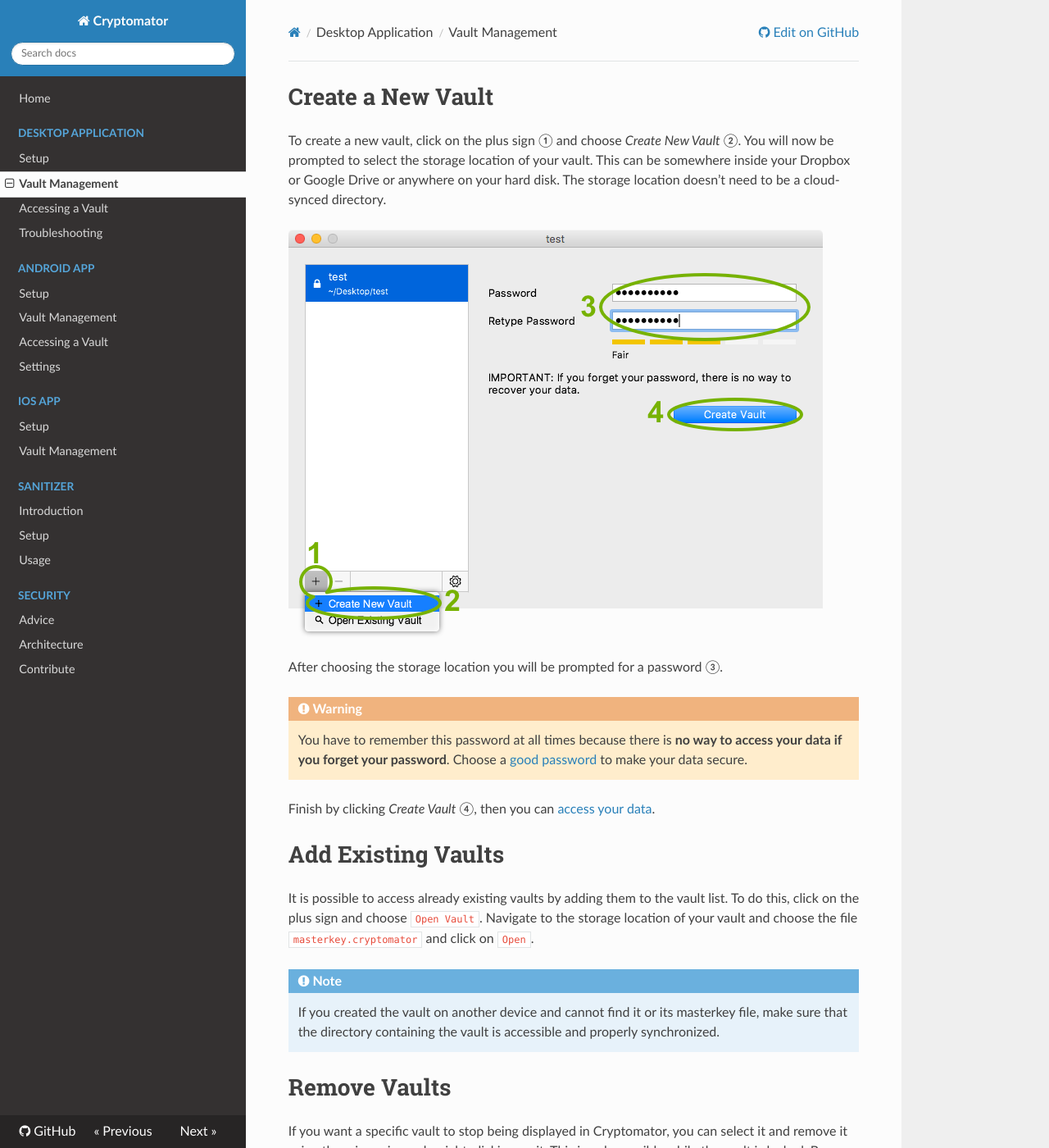
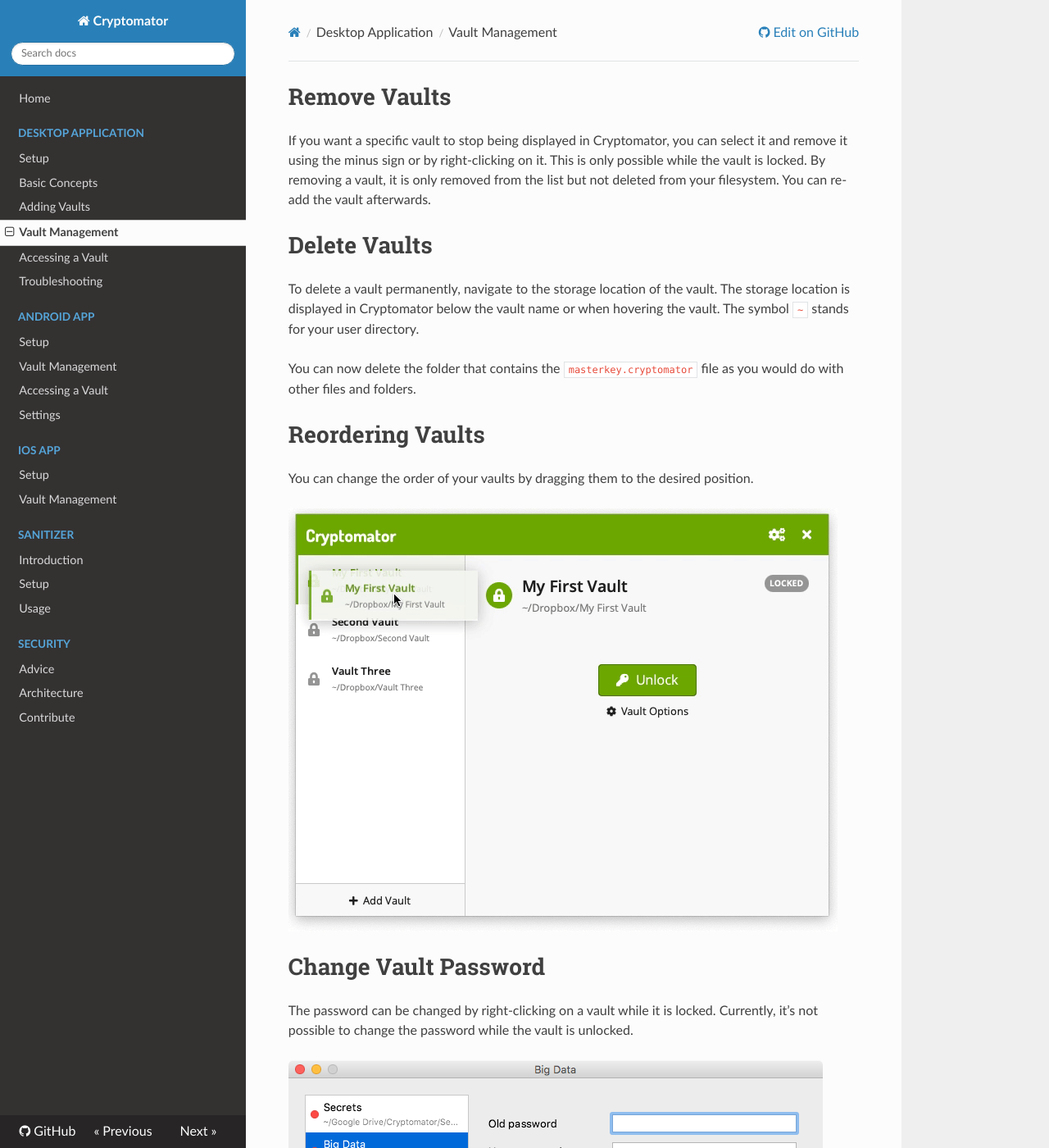
Before and after one commit to cryptomator/docs, an MkDocs documentation site: the page built from docs/desktop/vault-management.md, in a window 1280 px wide and 1400 px high. Shown: the whole window at 82% size. Built offline with MkDocs 1.6.1, drawn with Linux system fonts in a browser that asks for light colours; nearby versions of some CDN libraries.

```diff
--- a/docs/desktop/vault-management.md
+++ b/docs/desktop/vault-management.md
@@ -1,23 +1,3 @@
-# Create a New Vault
-
-To create a new vault, click on the plus sign ① and choose _Create New Vault_ ②. You will now be prompted to select the storage location of your vault. This can be somewhere inside your Dropbox or Google Drive or anywhere on your hard disk. The storage location doesn't need to be a cloud-synced directory.
-
-![How to create a new vault](../img/desktop/create-new-vault.png)
-
-After choosing the storage location you will be prompted for a password ③.
-
-!!! warning
-    You have to remember this password at all times because there is **no way to access your data if you forget your password**. Choose a [good password](../../security/advice/#good-passwords) to make your data secure.
-
-Finish by clicking _Create Vault_ ④, then you can [access your data](access-vault.md).
-
-# Add Existing Vaults
-
-It is possible to access already existing vaults by adding them to the vault list. To do this, click on the plus sign and choose `Open Vault`. Navigate to the storage location of your vault and choose the file `masterkey.cryptomator` and click on `Open`.
-
-!!! note
-    If you created the vault on another device and cannot find it or its masterkey file, make sure that the directory containing the vault is accessible and properly synchronized.
-
 # Remove Vaults
 
 If you want a specific vault to stop being displayed in Cryptomator, you can select it and remove it using the minus sign or by right-clicking on it. This is only possible while the vault is locked. By removing a vault, it is only removed from the list but not deleted from your filesystem. You can re-add the vault afterwards.
--- a/mkdocs.yml
+++ b/mkdocs.yml
@@ -23,6 +23,8 @@
   - Home: index.md
   - Desktop Application:
     - Setup: desktop/setup.md
+    - Basic Concepts: desktop/basic-concepts.md
+    - Adding Vaults: desktop/adding-vaults.md
     - Vault Management: desktop/vault-management.md
     - Accessing a Vault: desktop/access-vault.md
     - Troubleshooting: desktop/troubleshooting.md
```
Also changed, not shown: README.md (+8 -0 lines), docs/desktop/adding-vaults.md (added, +78 -0 lines), docs/desktop/basic-concepts.md (added, +21 -0 lines), docs/img/desktop/add-vault-1.png (added), docs/img/desktop/add-vault-2.png (added), docs/img/desktop/add-vault-3.png (added), docs/img/desktop/add-vault-4.png (added), docs/img/desktop/add-vault-5.png (added), docs/img/desktop/create-new-vault.png (deleted), docs/img/desktop/create-or-open-vault.png (added), docs/img/desktop/empty-vault-list.png (added), docs/img/desktop/move-vaults.gif.
